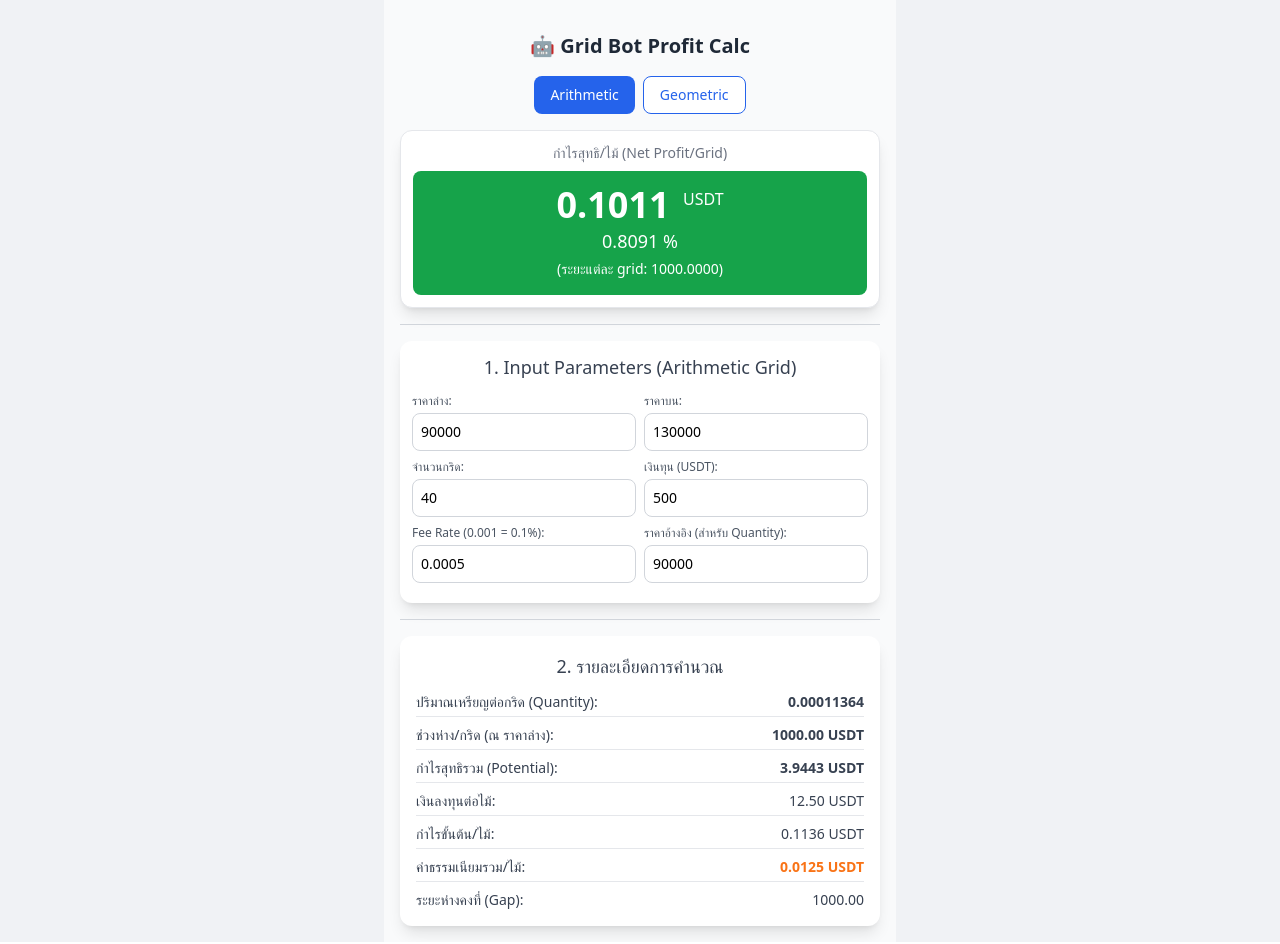
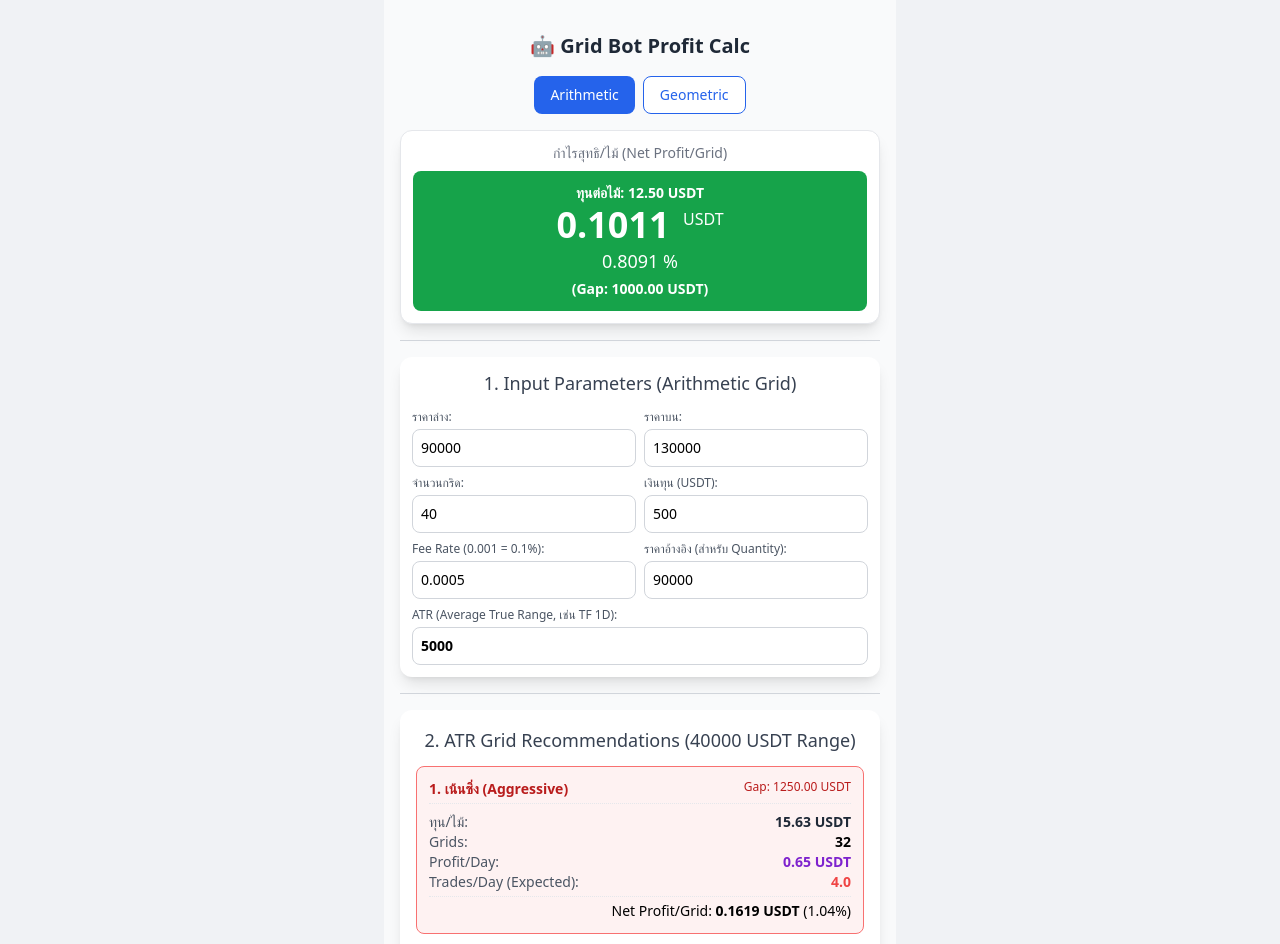
Before and after one commit to zneb076/grid-calc-app, a Vue app: page / in a window 1280 px wide. Shown: the top 944 px of the page. Built offline with nearby package versions, Linux system fonts and the light colour scheme.

Commit message:
add ATR Calc

```diff
--- a/src/components/GridProfitCalculator.vue
+++ b/src/components/GridProfitCalculator.vue
@@ -5,9 +5,7 @@ import { ref, computed, watchEffect } from "vue";
 // 1. สถานะเริ่มต้นและการดึงจาก Local Storage
 // ---------------------------------
 const getInitialValue = (key, defaultValue) => {
-  // ดึงค่าจาก Local Storage, แปลงเป็นตัวเลข ถ้าไม่มีให้ใช้ค่าเริ่มต้น
   const saved = localStorage.getItem(key);
-  // ตรวจสอบว่าเป็น string '0' หรือไม่ ก่อนแปลงเป็น Number
   return saved !== null ? Number(saved) : defaultValue;
 };
 const getInitialString = (key, defaultValue) => {
@@ -15,15 +13,15 @@ const getInitialString = (key, defaultValue) => {
   return saved !== null ? saved : defaultValue;
 };
 
-// ใช้ Local Storage สำหรับค่าเริ่มต้น
+// ใช้ Local Storage สำหรับค่าเริ่มต้น (Arithmetic เป็น Default)
 const gridType = ref(getInitialString("gridType", "Arithmetic"));
 const priceUpper = ref(getInitialValue("priceUpper", 130000));
 const priceLower = ref(getInitialValue("priceLower", 90000));
 const gridCount = ref(getInitialValue("gridCount", 40));
 const capital = ref(getInitialValue("capital", 500));
 const feeRate = ref(getInitialValue("feeRate", 0.0005));
-// ใช้ PriceLower เป็นค่าเริ่มต้นสำหรับราคาอ้างอิง
 const currentPrice = ref(getInitialValue("currentPrice", 90000));
+const atrValue = ref(getInitialValue("atrValue", 5000));
 
 // ---------------------------------
 // 2. Watcher สำหรับบันทึกค่าลง Local Storage
@@ -36,18 +34,17 @@ watchEffect(() => {
   localStorage.setItem("capital", capital.value);
   localStorage.setItem("feeRate", feeRate.value);
   localStorage.setItem("currentPrice", currentPrice.value);
+  localStorage.setItem("atrValue", atrValue.value);
 });
 
 // ---------------------------------
-// 3. Computed Properties หลัก (รองรับ 2 Grid Type)
+// 3. Computed Properties หลัก (Logic การคำนวณ)
 // ---------------------------------
 
-// อัตราส่วนการเติบโต (r) หรือ ระยะห่างที่เป็นเงิน (gap)
 const gridMetrics = computed(() => {
   if (priceUpper.value <= priceLower.value || gridCount.value <= 0) {
     return { ratio: 1, gap: 0 };
   }
-
   const priceRange = priceUpper.value - priceLower.value;
   const numGrids = gridCount.value;
 
@@ -56,31 +53,25 @@ const gridMetrics = computed(() => {
     const ratio = Math.pow(R, 1 / numGrids);
     return { ratio: ratio, gap: 0 };
   } else {
-    // Arithmetic Grid: ระยะห่างที่เป็นหน่วยเงิน
     const gap = priceRange / numGrids;
     return { ratio: 1, gap: gap };
   }
 });
 
-// เงินลงทุนต่อกริด (Investment per Grid)
 const investmentPerGrid = computed(() => {
   if (gridCount.value <= 0) return 0;
   return capital.value / gridCount.value;
 });
 
-// ราคาเฉลี่ยของช่วง (ใช้สำหรับ Quantity และ Fee ใน Arithmetic)
 const priceAverage = computed(() => (priceUpper.value + priceLower.value) / 2);
 
-// 4. ปริมาณเหรียญที่ซื้อต่อกริด (Quantity per Grid)
 const quantityPerGrid = computed(() => {
   const inv = investmentPerGrid.value;
   let priceRef = 0;
 
   if (gridType.value === "Arithmetic") {
-    // Arithmetic: ใช้ราคาเฉลี่ยเป็นราคาอ้างอิงเพื่อให้ Quantity มีค่าคงที่ที่แม่นยำขึ้น
     priceRef = priceAverage.value;
   } else {
-    // Geometric: ใช้ราคาอ้างอิงที่กรอก หรือ Price Lower เป็นค่าเริ่มต้น
     priceRef = currentPrice.value > 0 ? currentPrice.value : priceLower.value;
   }
 
@@ -88,44 +79,35 @@ const quantityPerGrid = computed(() => {
   return inv / priceRef;
 });
 
-// 5. กำไรขั้นต้นต่อไม้ (Gross Profit per Grid)
 const grossProfitPerGrid = computed(() => {
   const inv = investmentPerGrid.value;
 
   if (gridType.value === "Geometric") {
     const r = gridMetrics.value.ratio;
     if (r <= 1) return 0;
-    // Geometric: Inv * (r - 1)
     return inv * (r - 1);
   } else {
-    // Arithmetic: Gross Profit = Quantity * Price Gap
     const gap = gridMetrics.value.gap;
     const qty = quantityPerGrid.value;
     return qty * gap;
   }
 });
 
-// 6. ค่าธรรมเนียมรวมต่อไม้ (Total Fee per Grid)
 const totalFeePerGrid = computed(() => {
+  const fee = feeRate.value;
   const inv = investmentPerGrid.value;
-  const fee = feeRate.value;
 
   if (gridType.value === "Geometric") {
     const r = gridMetrics.value.ratio;
-    // Geometric: Inv * Fee * (1 + r)
     return inv * fee * (1 + r);
   } else {
-    // Arithmetic: Total Fee ≈ 2 * (Quantity * Price_Avg) * Fee_Rate
     const qty = quantityPerGrid.value;
     const avgPrice = priceAverage.value;
     const avgTradeVolume = qty * avgPrice;
-
-    // 2 * (มูลค่าเทรดเฉลี่ย) * Fee Rate (สำหรับการซื้อ 1 ขาย 1)
     return 2 * avgTradeVolume * fee;
   }
 });
 
-// 7. กำไรสุทธิต่อไม้ และอื่นๆ
 const netProfitPerGrid = computed(
   () => grossProfitPerGrid.value - totalFeePerGrid.value
 );
@@ -139,7 +121,6 @@ const netProfitPercentage = computed(() => {
   return (netProfit / inv) * 100;
 });
 
-// ช่วงห่างของราคา ณ กริดล่างสุด
 const priceGapLower = computed(() => {
   if (gridType.value === "Geometric") {
     return priceLower.value * (gridMetrics.value.ratio - 1);
@@ -148,7 +129,6 @@ const priceGapLower = computed(() => {
   }
 });
 
-// ช่วงห่างของราคา ณ กริดบนสุด
 const priceGapUpper = computed(() => {
   if (gridType.value === "Geometric") {
     const r = gridMetrics.value.ratio;
@@ -156,6 +136,93 @@ const priceGapUpper = computed(() => {
   } else {
     return gridMetrics.value.gap;
   }
+});
+
+// ---------------------------------
+// 4. Logic คำนวณ ATR Recommendations และ คำแปล
+// ---------------------------------
+const typeLabels = {
+  Aggressive: "1. เน้นซิ่ง (Aggressive)",
+  Balanced: "2. บาลานซ์ (Balanced)",
+  Conservative: "3. ปลอดภัย (Conservative)",
+};
+
+const calculateAtrGrid = (recommendedGap) => {
+  const range = priceUpper.value - priceLower.value;
+
+  if (
+    recommendedGap <= 0 ||
+    range <= 0 ||
+    capital.value <= 0 ||
+    gridCount.value <= 0
+  ) {
+    return {
+      grids: 0,
+      netProfit: 0,
+      netProfitPct: 0,
+      profitPerDay: 0,
+      expectedTrades: 0,
+      recommendedGap: 0,
+      investmentPerGrid: 0,
+    };
+  }
+
+  const recommendedGrids = Math.floor(range / recommendedGap);
+
+  if (recommendedGrids === 0) {
+    return {
+      grids: 0,
+      netProfit: 0,
+      netProfitPct: 0,
+      profitPerDay: 0,
+      expectedTrades: 0,
+      recommendedGap: recommendedGap,
+      investmentPerGrid: 0,
+    };
+  }
+
+  // --- คำนวณ Profit/Fee โดยใช้ Grid ใหม่ ---
+  const inv = capital.value / recommendedGrids;
+  const fee = feeRate.value;
+  const priceAvgValue = priceAverage.value;
+
+  const qty = inv / priceAvgValue;
+  const grossProfit = qty * recommendedGap;
+  const totalFee = 2 * (qty * priceAvgValue) * fee;
+  const netProfit = grossProfit - totalFee;
+  const netProfitPct = (netProfit / inv) * 100;
+
+  const profitPerDay = netProfit * (atrValue.value / recommendedGap);
+  const expectedTrades = atrValue.value / recommendedGap;
+
+  return {
+    grids: recommendedGrids,
+    netProfit: netProfit,
+    netProfitPct: netProfitPct,
+    profitPerDay: profitPerDay,
+    expectedTrades: expectedTrades,
+    recommendedGap: recommendedGap,
+    investmentPerGrid: inv,
+  };
+};
+
+const atrRecommendations = computed(() => {
+  if (atrValue.value <= 0 || priceUpper.value <= priceLower.value) return {};
+
+  const factors = {
+    Aggressive: 0.25,
+    Balanced: 0.5,
+    Conservative: 1.0,
+  };
+
+  const results = {};
+  for (const [key, factor] of Object.entries(factors)) {
+    const recommendedGap = atrValue.value * factor;
+    const result = calculateAtrGrid(recommendedGap);
+    results[key] = result;
+  }
+
+  return results;
 });
 </script>
 
@@ -199,12 +266,16 @@ const priceGapUpper = computed(() => {
         กำไรสุทธิ/ไม้ (Net Profit/Grid)
       </p>
       <div
-        class="metric-display p-4 rounded-lg text-white text-center"
+        class="metric-display p-3 rounded-lg text-white text-center"
         :class="{
           'bg-green-600': netProfitPerGrid > 0,
           'bg-red-600': netProfitPerGrid <= 0,
         }"
       >
+        <p class="text-sm font-semibold mb-1">
+          ทุนต่อไม้: {{ investmentPerGrid.toFixed(2) }} USDT
+        </p>
+
         <p class="text-4xl font-bold leading-none">
           {{ netProfitPerGrid.toFixed(4) }}
           <span class="text-base font-normal align-top ml-1">USDT</span>
@@ -212,8 +283,9 @@ const priceGapUpper = computed(() => {
         <p class="text-lg font-medium mt-1">
           {{ netProfitPercentage.toFixed(4) }} %
         </p>
-        <p class="text-sm mt-1" v-if="gridType === 'Arithmetic'">
-          (ระยะแต่ละ grid: {{ priceGapLower.toFixed(4) }})
+
+        <p class="text-sm font-semibold mt-1" v-if="gridType === 'Arithmetic'">
+          (Gap: {{ priceGapLower.toFixed(2) }} USDT)
         </p>
       </div>
     </div>
@@ -323,13 +395,100 @@ const priceGapUpper = computed(() => {
           />
         </div>
       </div>
+
+      <div class="input-group fee-rate-group">
+        <label
+          for="atrValue"
+          class="block text-xs font-medium text-gray-600 mb-1"
+          >ATR (Average True Range, เช่น TF 1D):</label
+        >
+        <input
+          id="atrValue"
+          type="number"
+          v-model.number="atrValue"
+          min="0"
+          step="any"
+          class="w-full p-2 border border-gray-300 rounded-lg text-sm font-bold focus:ring-purple-500 focus:border-purple-500"
+        />
+      </div>
     </div>
 
     <hr class="border-gray-300 my-4" />
 
+    <div
+      class="result-box detail-result bg-white p-4 rounded-xl shadow-lg mb-4"
+    >
+      <h3 class="text-lg font-medium text-center text-gray-700 mb-3">
+        2. ATR Grid Recommendations ({{ priceUpper - priceLower }} USDT Range)
+      </h3>
+
+      <div v-if="atrValue > 0 && priceUpper > priceLower" class="space-y-3">
+        <div
+          v-for="(result, type) in atrRecommendations"
+          :key="type"
+          class="border rounded-lg p-3"
+          :class="{
+            'border-red-400 bg-red-50': type === 'Aggressive',
+            'border-green-400 bg-green-50': type === 'Balanced',
+            'border-blue-400 bg-blue-50': type === 'Conservative',
+          }"
+        >
+          <p
+            class="font-bold text-sm mb-1"
+            :class="{
+              'text-red-700': type === 'Aggressive',
+              'text-green-700': type === 'Balanced',
+              'text-blue-700': type === 'Conservative',
+            }"
+          >
+            {{ typeLabels[type] }}
+            <span class="float-right text-xs font-normal">
+              Gap: {{ result.recommendedGap.toFixed(2) }} USDT
+            </span>
+          </p>
+
+          <div
+            class="flex justify-between items-end border-t border-dotted pt-2"
+          >
+            <div class="text-gray-600 text-sm">
+              <p class="font-medium">ทุน/ไม้:</p>
+              <p class="font-medium">Grids:</p>
+              <p class="font-medium">Profit/Day:</p>
+              <p class="font-medium">Trades/Day (Expected):</p>
+            </div>
+            <div class="text-right text-sm">
+              <p class="font-bold text-gray-800">
+                {{ result.investmentPerGrid.toFixed(2) }} USDT
+              </p>
+              <p class="font-bold">{{ result.grids }}</p>
+              <p class="font-bold text-purple-700">
+                {{ result.profitPerDay.toFixed(2) }} USDT
+              </p>
+              <p class="font-bold text-red-500">
+                {{ result.expectedTrades.toFixed(1) }}
+              </p>
+            </div>
+          </div>
+
+          <div class="text-right mt-1 pt-1 border-t border-dotted">
+            <p class="text-sm">
+              Net Profit/Grid:
+              <span class="font-bold"
+                >{{ result.netProfit.toFixed(4) }} USDT</span
+              >
+              ({{ result.netProfitPct.toFixed(2) }}%)
+            </p>
+          </div>
+        </div>
+      </div>
+      <div v-else class="text-center text-gray-500 py-4 text-sm">
+        โปรดกรอก ATR และกำหนดช่วงราคาเพื่อดูคำแนะนำ
+      </div>
+    </div>
+
     <div class="result-box detail-result bg-white p-4 rounded-xl shadow-lg">
-      <h3 class="text-lg font-medium text-gray-700 mb-3 text-center">
-        2. รายละเอียดการคำนวณ
+      <h3 class="text-lg font-medium text-center text-gray-700 mb-3">
+        3. รายละเอียดการคำนวณ
       </h3>
 
       <div class="space-y-2 text-sm text-gray-700">
@@ -391,5 +550,4 @@ const priceGapUpper = computed(() => {
 
 <style scoped>
 /* ไม่มีสไตล์ scoped อีกต่อไป Tailwind จัดการทุกอย่างแล้ว */
-/* แต่เรายังต้องคงโค้ดส่วนนี้ไว้เพื่อไม่ให้เกิด error */
 </style>
```
